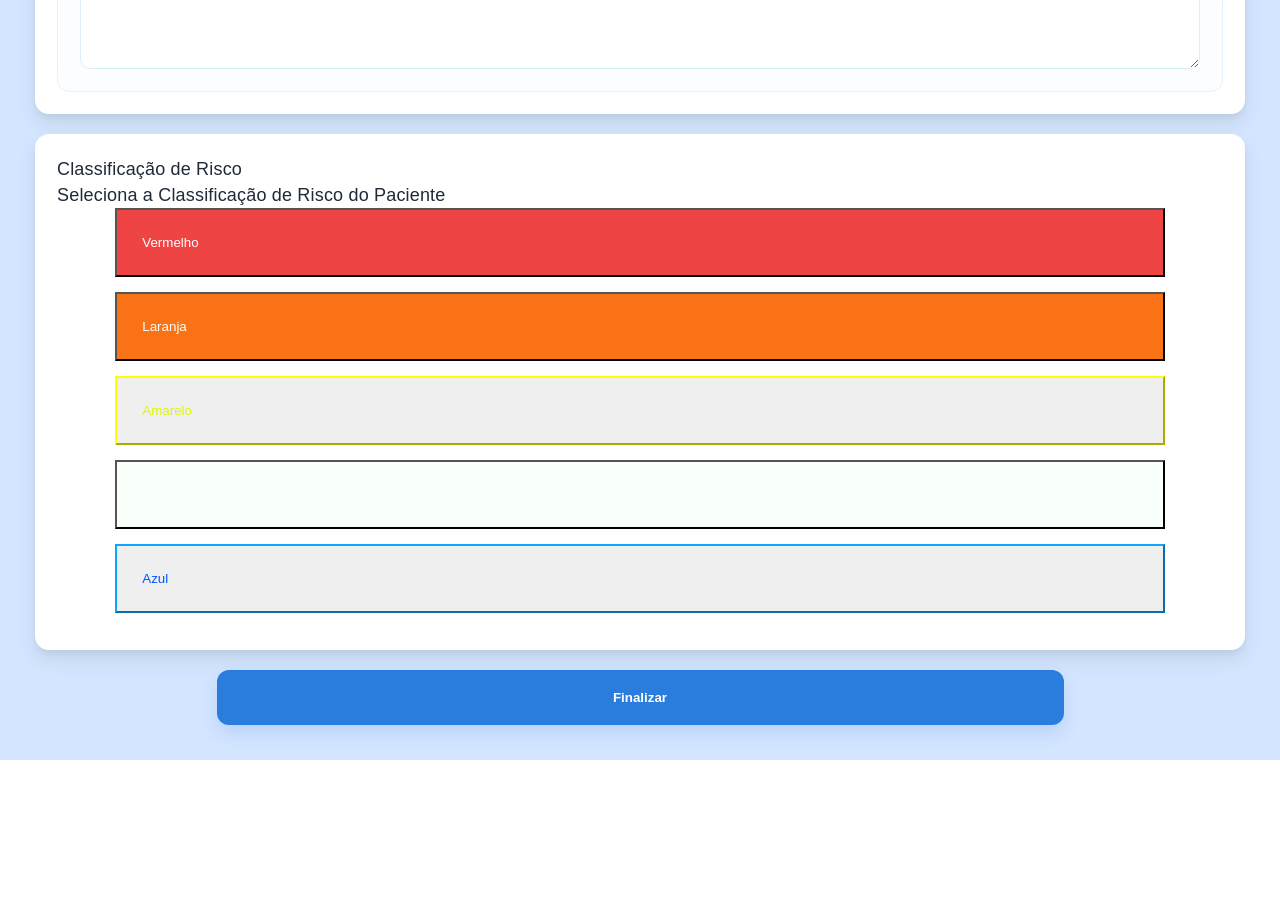
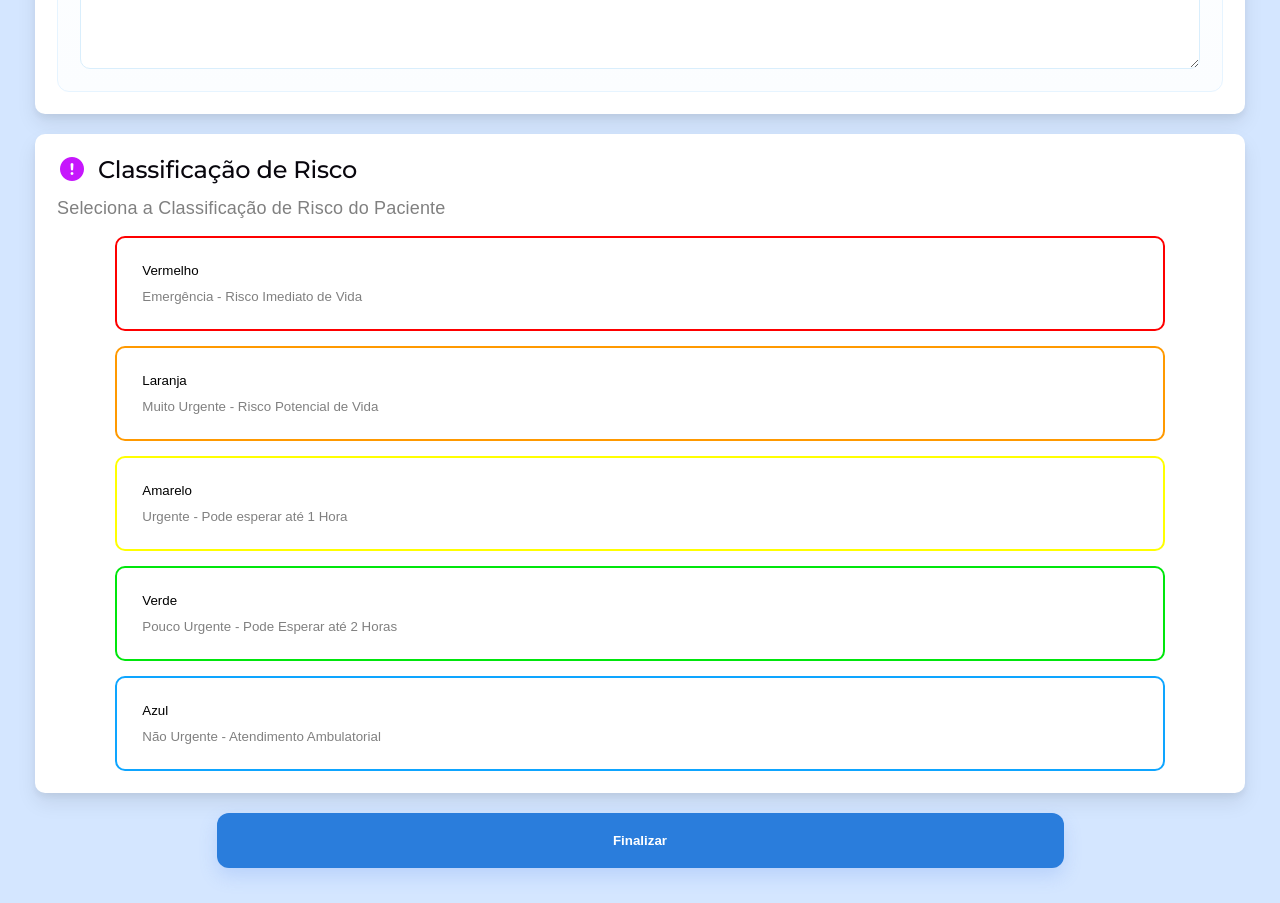
Before and after one commit to EmillyDelf/TriagemHospitalar, a React (Vite) app in the folder frontend/: page / in a window 1280 px wide. Shown: the part 880-1783 px from the top of the page. Before the commit the page ends 1640 px from the top, so only its background shows below. Built offline with nearby package versions, Linux system fonts and the light colour scheme.

Commit message:
Alterando tela Triagem

```diff
--- a/frontend/src/pages/triagem.tsx
+++ b/frontend/src/pages/triagem.tsx
@@ -127,21 +127,46 @@ export default function Triagem() {
           <div className="grid">
             <div className="classificacao-risco">
               <div className="prioridades">
+                <h2>
+                  <i className="fa-solid fa-circle-exclamation"> </i>
+                  Classificação de Risco
+                </h2>
 
-                <label>Classificação de Risco</label>
-
-                <p>Seleciona a Classificação de Risco do Paciente</p>
+                <p className="cinza">
+                  Seleciona a Classificação de Risco do Paciente
+                </p>
 
                 <div className="classificacao-risco">
-                  <button className="risco-vermelho">Vermelho</button>
+                  <button className="risco-vermelho">
+                    Vermelho
+                    <p className="cinza">Emergência - Risco Imediato de Vida</p>
+                  </button>
 
-                  <button className="risco-laranja">Laranja</button>
+                  <button className="risco-laranja">
+                    Laranja
+                    <p className="cinza">
+                      Muito Urgente - Risco Potencial de Vida
+                    </p>
+                  </button>
 
-                  <button className="risco-amarelo">Amarelo</button>
+                  <button className="risco-amarelo">
+                    Amarelo
+                    <p className="cinza">Urgente - Pode esperar até 1 Hora</p>
+                  </button>
 
-                  <button className="risco-verde">Verde</button>
+                  <button className="risco-verde">
+                    Verde
+                    <p className="cinza">
+                      Pouco Urgente - Pode Esperar até 2 Horas
+                    </p>
+                  </button>
 
-                  <button className="risco-azul">Azul</button>
+                  <button className="risco-azul">
+                    Azul
+                    <p className="cinza">
+                      Não Urgente - Atendimento Ambulatorial
+                    </p>
+                  </button>
                 </div>
               </div>
             </div>
--- a/frontend/src/styles/Triagem.css
+++ b/frontend/src/styles/Triagem.css
@@ -18,7 +18,7 @@ body {
   background-color: white;
   margin: 0;
   width: 100%;
-  border-radius: 0;
+  border-radius: 10;
   padding: 10px 56px;
   gap: 32px;
   box-shadow:
@@ -111,7 +111,7 @@ body {
 
 .grid {
   background-color: white;
-  border-radius: 14px;
+  border-radius: 10px;
   padding: 22px;
   min-height: auto;
   margin-top: 20px;
@@ -227,9 +227,8 @@ body {
   text-align: center;
   background-color: #ffffff;
   padding: 15px;
-  margin-left: 150px;
-  margin-right: 150px;
-  border-radius: 15px;
+  margin:0 25% 0 25%;
+  border-radius: 10px;
   box-shadow:
     0 4px 6px rgba(0, 0, 0, 0.05),
     0 10px 20px rgba(0, 0, 0, 0.08);
@@ -240,14 +239,27 @@ body {
 .info h3 {
   margin-top: 7px;
 }
+.fa-circle-exclamation{
+    color: #c617fc;
+    margin-right: 11px;
+
+
+
+}
 .classificacao-risco button {
   display: block;
   width: 90%;
   margin: 0 auto;
-  margin-bottom: 15px;
+  margin-top: 15px;
   padding: 25px;
   text-decoration: none;
-}
+  border: 2px solid;
+  border-radius: 10px;
+  text-align: left;
+  cursor: pointer;
+
+  }
+
 .classificacao-risco .btn-risco {
   display: inline-block;
   width: auto;
@@ -258,37 +270,44 @@ body {
   font-weight: 700;
   cursor: pointer;
   border: 5px;
-  border-radius: 10px;
+
   text-align: left;
 }
-
+.prioridades p {
+    margin-top: 11px;
+}
 button.risco-azul {
   border-color: #0ea5ff;
-  color: #0055ff;
-  text-align: left;
-  text-decoration: none;
+  background-color:#ffffff;
+  color: #000000;
+
+
 }
 
 button.risco-verde {
-  background: #f9fff9;
-  color: #fff;
-   text-align: left;
+  border-color: #00e60c;
+  background: #ffffff;
+  color: #000000;
+
+
 }
 
 button.risco-amarelo {
   border-color: #ffff00;
-  color: #def700;
-  text-align: left;
+  background-color: #ffffff;
+  color: #000000;
+
 }
 button.risco-laranja {
-  background: #f97316;
-  color: #fff;
-  text-align: left;
+  border-color: #ff9900 ;
+  background: #ffffff;
+  color: #000000;
+
 }
 button.risco-vermelho {
-  background: #ef4444;
-  color: #fff;
-  text-align: left;
+  border-color: #fe0000;
+  background: #ffffff;
+  color: #000000;
 }
 @media (max-width: 768px) {
   .sintomas-paciente {
```
